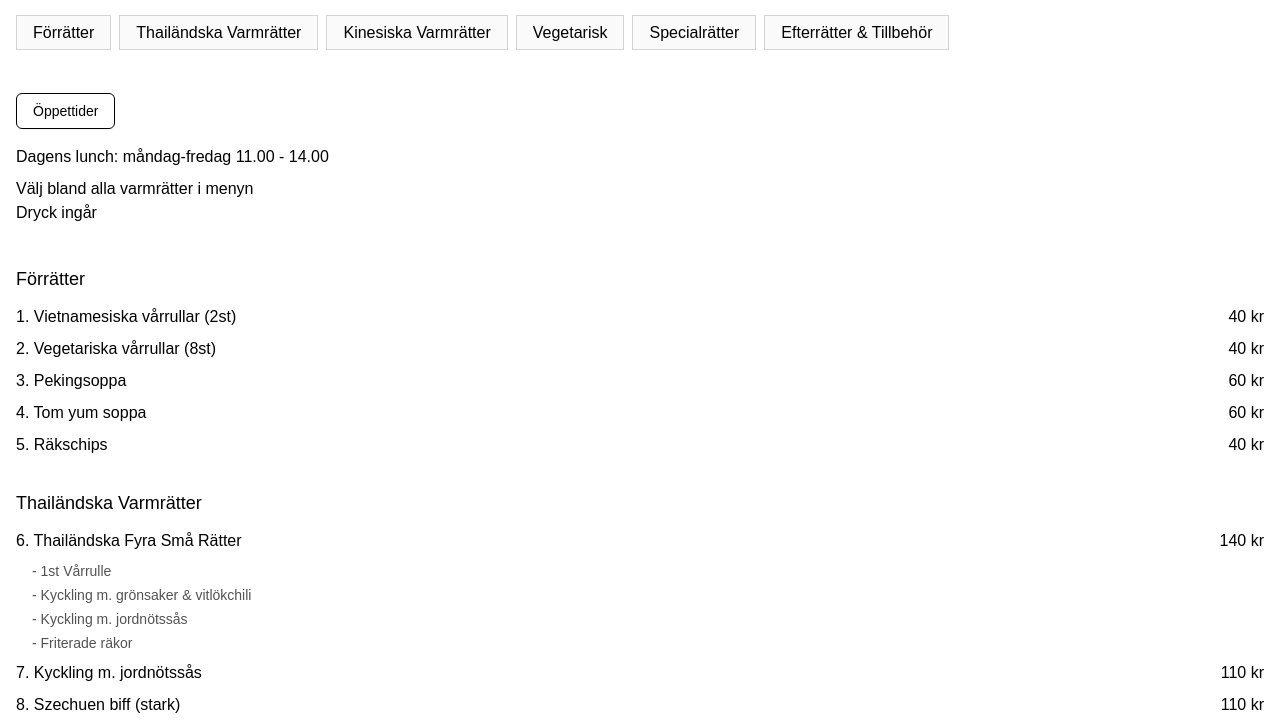
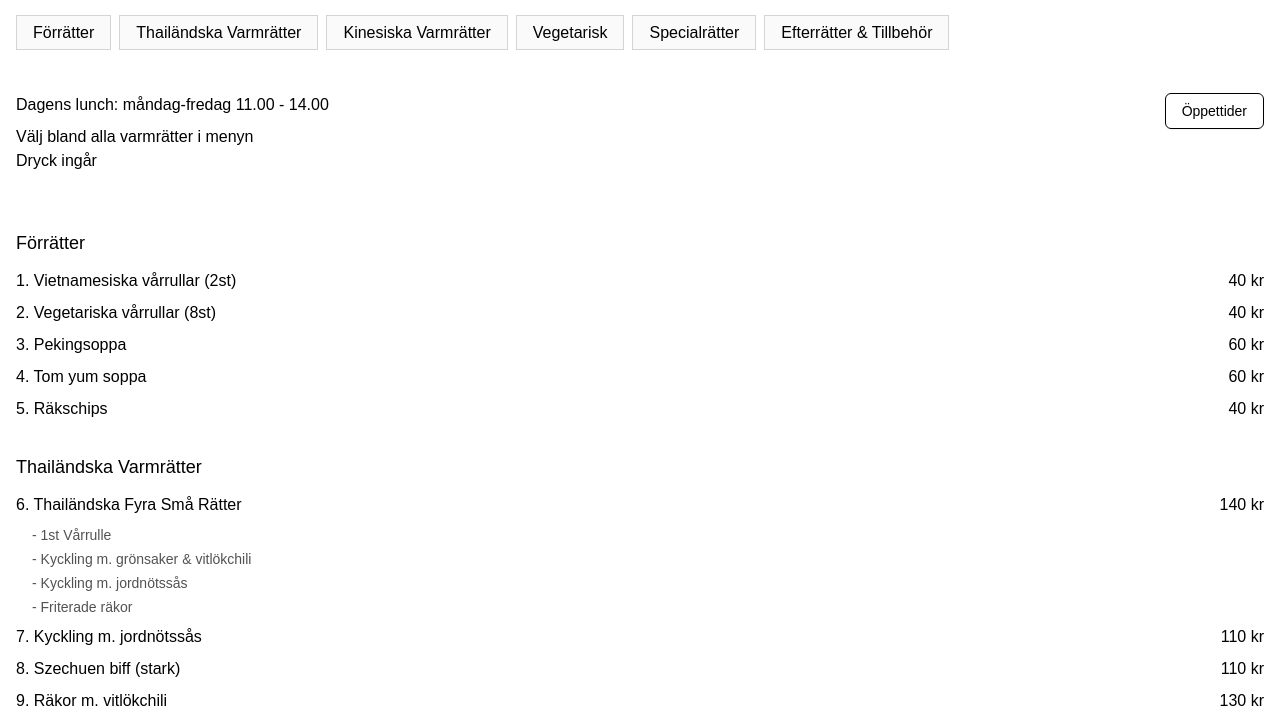
Before and after one commit to fjohanssondev/cherry-woken, an Astro site: page / in a window 1280 px wide. Shown: the part 55-777 px from the top of the page. Built offline with nearby package versions, Linux system fonts and the light colour scheme; Astro itself is replaced by a stand-in of ours.

Commit message:
fix: changed ui

```diff
--- a/src/pages/index.astro
+++ b/src/pages/index.astro
@@ -37,17 +37,17 @@ const menu = sections.map((section) => ({
         </ul>
       </nav>
       <section class="mt-12">
-        <div class="flex flex-col space-y-4">
+        <div class="flex flex-col md:flex-row space-y-4">
           <!-- <ImportantInformation client:load /> -->
-          <div class="inline-flex">
-            <OpeningHours client:load />
-          </div>
-          <div class="flex flex-col">
+          <div class="flex flex-col order-2 md:order-1">
             <p>Dagens lunch: måndag-fredag 11.00 - 14.00</p>
             <div class="mt-2">
               <p>Välj bland alla varmrätter i menyn</p>
               <p>Dryck ingår</p>
             </div>
+          </div>
+          <div class="inline-flex md:ml-auto order-1 mb-4 lg:mb-0">
+            <OpeningHours client:load />
           </div>
         </div>
       </section>
```
